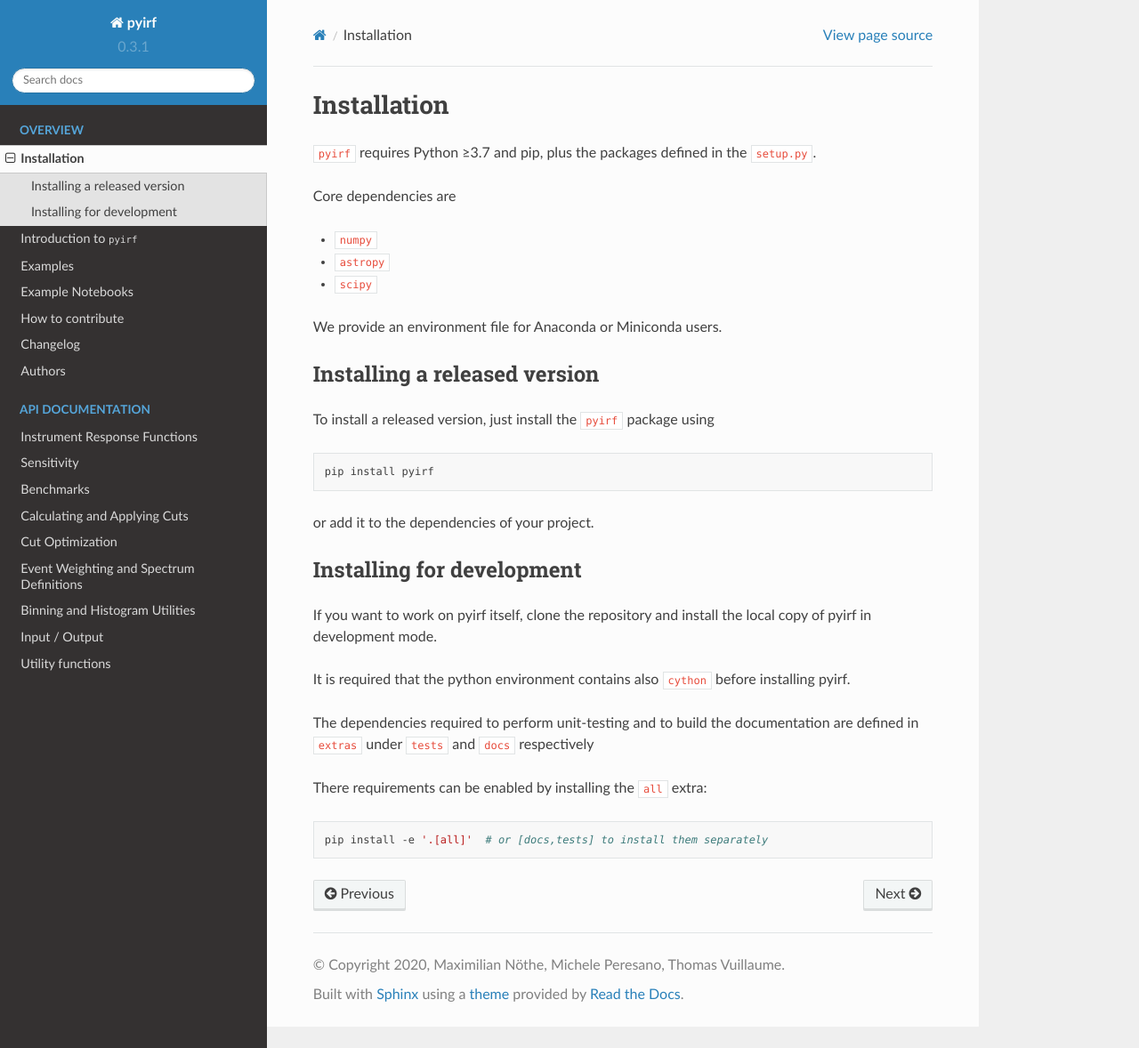
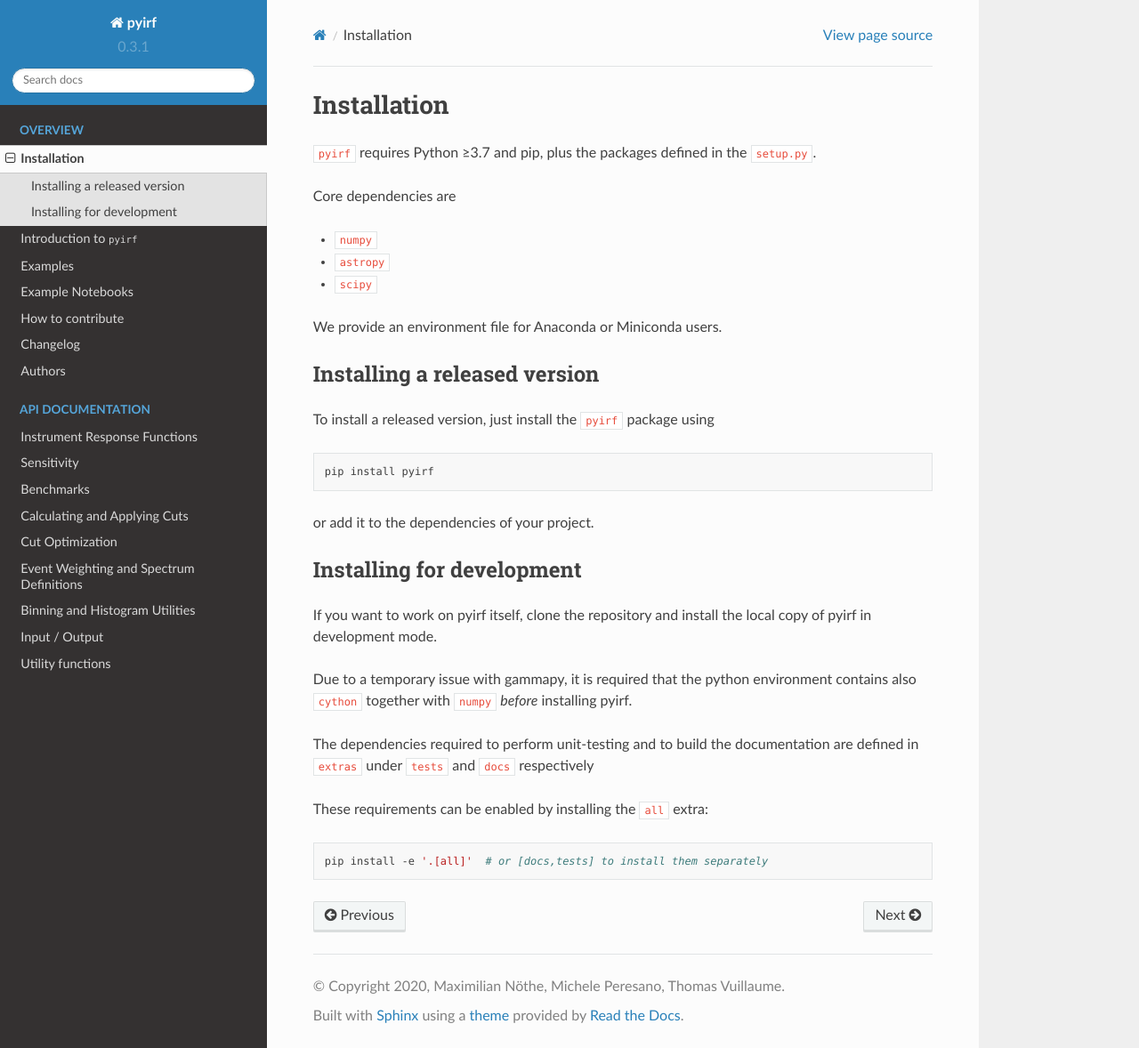
Before and after one commit to cta-observatory/pyirf, a Sphinx documentation site: the page built from docs/install.rst, in a window 1280 px wide and 1178 px high. Shown: the whole window at 89% size. Built offline with Sphinx 7.4.7 and the Read the Docs theme 2.0.0, drawn with Linux system fonts in a browser that asks for light colours.

Commit message:
fix typos and add specifics

```diff
--- a/docs/install.rst
+++ b/docs/install.rst
@@ -31,13 +31,14 @@ Installing for development
 If you want to work on pyirf itself, clone the repository and install the local
 copy of pyirf in development mode.
 
-It is required that the python environment contains also ``cython`` before
+Due to a temporary issue with gammapy, it is required that the python
+environment contains also ``cython`` together with ``numpy`` *before*
 installing pyirf.
 
 The dependencies required to perform unit-testing and to build the documentation
 are defined in ``extras`` under ``tests`` and ``docs`` respectively
 
-There requirements can be enabled by installing the ``all`` extra:
+These requirements can be enabled by installing the ``all`` extra:
 
 .. code-block:: bash
 
--- a/environment.yml
+++ b/environment.yml
@@ -3,7 +3,7 @@ name: pyirf
 channels:
   - default
 dependencies:
-  - python>=3.6
+  - python=3.7
   - numpy
   - ipython
   - jupyter
```
Also changed, not shown: .travis.yml.
